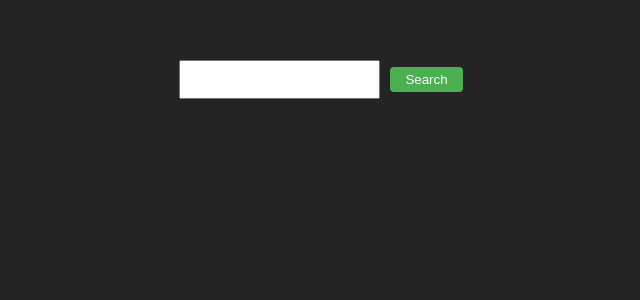
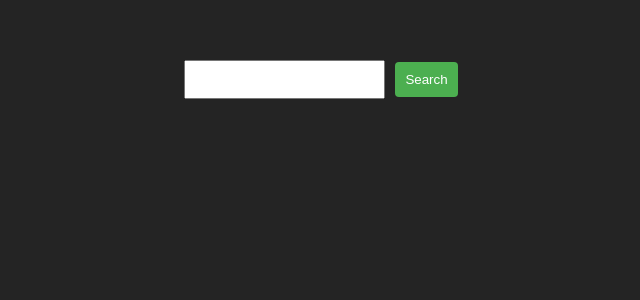
Before and after one commit to KennedyB1/steam-game-search, a React (Vite) app in the folder steam/: page / in a window 1280 px wide. Shown: the top 300 px of the page, without its empty margins (319-959 px from the left). Built offline with nearby package versions, Linux system fonts and the light colour scheme.

Commit message:
Update gameStyling.css

```diff
--- a/steam/src/gameStyling.css
+++ b/steam/src/gameStyling.css
@@ -11,7 +11,7 @@
 
 .game-search-button,
 .game-item button {
-  padding: 5px 15px;
+  padding: 10px;
   margin-left: 10px;
   border: none;
   border-radius: 4px;
```
